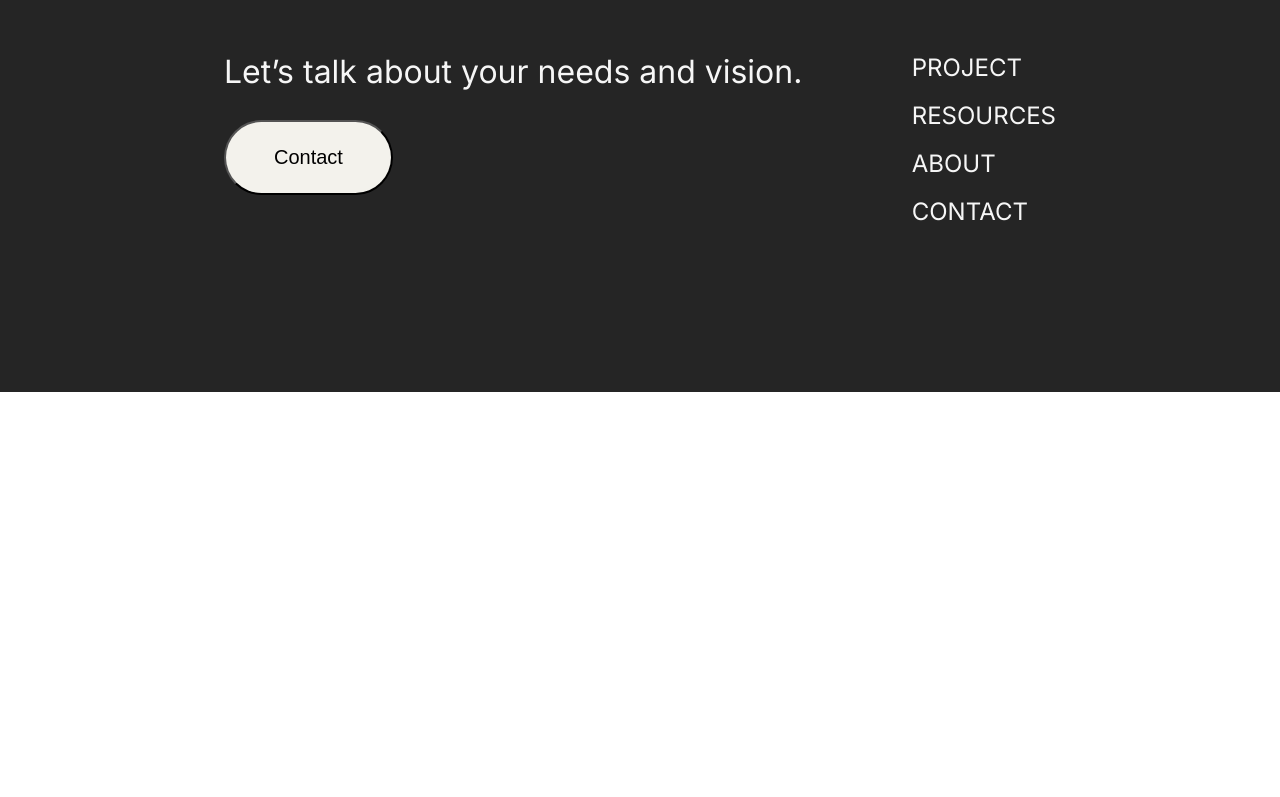
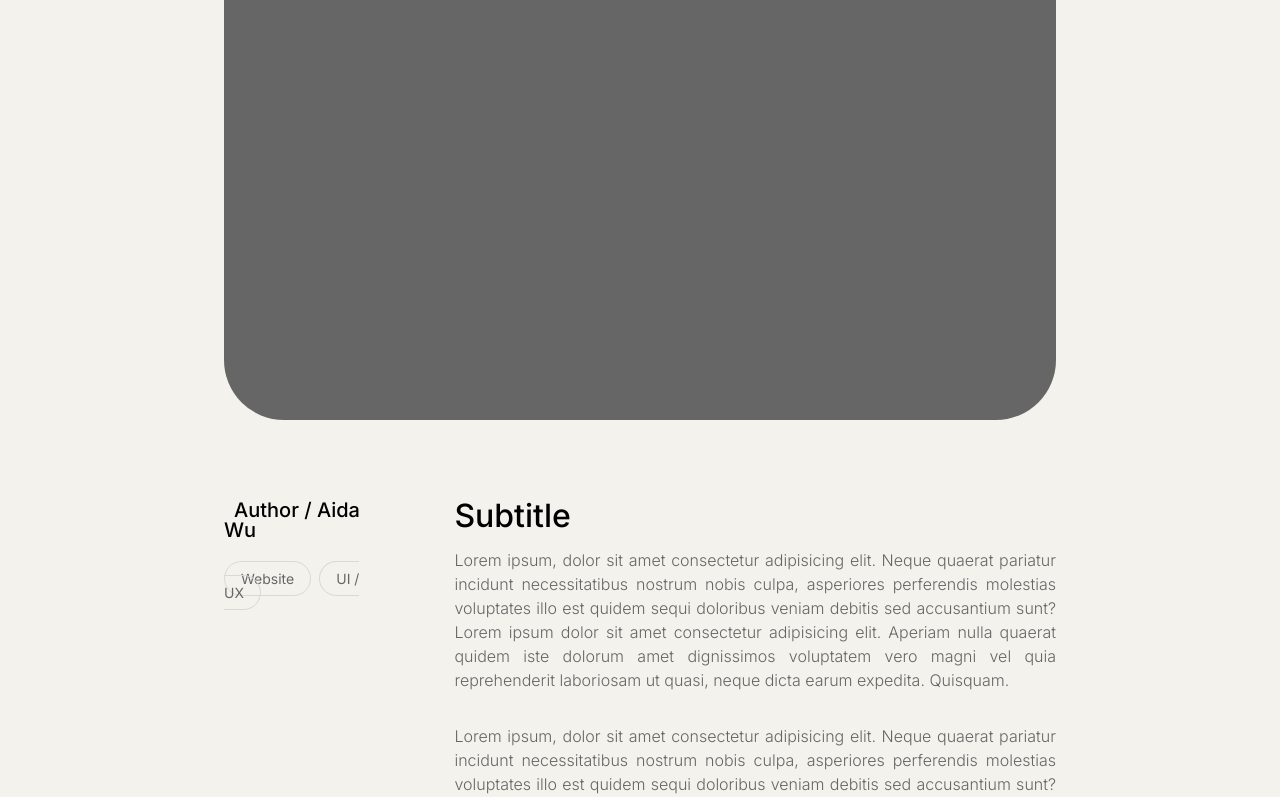
Before and after one commit to ada23410/portfolio, a Vue app: page /resources/1 in a window 1280 px wide. Shown: the part 522-1319 px from the top of the page. Before the commit the page ends 914 px from the top, so only its background shows below. Built offline with nearby package versions, Linux system fonts and the light colour scheme; a web font is replaced by a local one.

Commit message:
add ResourcesInfo page

```diff
--- a/src/view/ResourcesInfo.vue
+++ b/src/view/ResourcesInfo.vue
@@ -8,7 +8,32 @@
         </div>
         <div class="article-body">
             <div class="img"></div>
-            <div class="author">
+            <div class="content">
+                <div class="author">
+                    <div class="name">
+                        <span>&ensp;Author / </span>
+                        <span>Aida Wu</span>
+                    </div>
+                    <div class="tag">
+                        <span>Website</span>
+                        <span>UI / UX</span>
+                    </div>
+                </div>
+                <div class="contents">
+                    <div class="subtitle">Subtitle</div>
+                    <p class="paragraph">Lorem ipsum, dolor sit amet consectetur adipisicing elit. Neque quaerat pariatur incidunt necessitatibus nostrum nobis culpa, asperiores perferendis molestias voluptates illo est quidem sequi doloribus veniam debitis sed accusantium sunt?Lorem ipsum dolor sit amet consectetur adipisicing elit. Aperiam nulla quaerat quidem iste dolorum amet dignissimos voluptatem vero magni vel quia reprehenderit laboriosam ut quasi, neque dicta earum expedita. Quisquam.</p>
+                    <p class="paragraph">Lorem ipsum, dolor sit amet consectetur adipisicing elit. Neque quaerat pariatur incidunt necessitatibus nostrum nobis culpa, asperiores perferendis molestias voluptates illo est quidem sequi doloribus veniam debitis sed accusantium sunt?Lorem ipsum dolor sit amet consectetur adipisicing elit. Aperiam nulla quaerat quidem iste dolorum amet dignissimos voluptatem vero magni vel quia reprehenderit laboriosam ut quasi, neque dicta earum expedita. Quisquam.</p>
+                    <p class="paragraph">Lorem ipsum, dolor sit amet consectetur adipisicing elit. Neque quaerat pariatur incidunt necessitatibus nostrum nobis culpa, asperiores perferendis molestias voluptates illo est quidem sequi doloribus veniam debitis sed accusantium sunt?Lorem ipsum dolor sit amet consectetur adipisicing elit. Aperiam nulla quaerat quidem iste dolorum amet dignissimos voluptatem vero magni vel quia reprehenderit laboriosam ut quasi, neque dicta earum expedita. Quisquam.</p>
+                    <div class="subtitle">Subtitle</div>
+                    <p class="paragraph">Lorem ipsum, dolor sit amet consectetur adipisicing elit. Neque quaerat pariatur incidunt necessitatibus nostrum nobis culpa, asperiores perferendis molestias voluptates illo est quidem sequi doloribus veniam debitis sed accusantium sunt?Lorem ipsum dolor sit amet consectetur adipisicing elit. Aperiam nulla quaerat quidem iste dolorum amet dignissimos voluptatem vero magni vel quia reprehenderit laboriosam ut quasi, neque dicta earum expedita. Quisquam.</p>
+                    <p class="paragraph">Lorem ipsum, dolor sit amet consectetur adipisicing elit. Neque quaerat pariatur incidunt necessitatibus nostrum nobis culpa, asperiores perferendis molestias voluptates illo est quidem sequi doloribus veniam debitis sed accusantium sunt?Lorem ipsum dolor sit amet consectetur adipisicing elit. Aperiam nulla quaerat quidem iste dolorum amet dignissimos voluptatem vero magni vel quia reprehenderit laboriosam ut quasi, neque dicta earum expedita. Quisquam.</p>
+                    <p class="paragraph">Lorem ipsum, dolor sit amet consectetur adipisicing elit. Neque quaerat pariatur incidunt necessitatibus nostrum nobis culpa, asperiores perferendis molestias voluptates illo est quidem sequi doloribus veniam debitis sed accusantium sunt?Lorem ipsum dolor sit amet consectetur adipisicing elit. Aperiam nulla quaerat quidem iste dolorum amet dignissimos voluptatem vero magni vel quia reprehenderit laboriosam ut quasi, neque dicta earum expedita. Quisquam.</p>
+                    <div class="subtitle">Subtitle</div>
+                    <p class="paragraph">Lorem ipsum, dolor sit amet consectetur adipisicing elit. Neque quaerat pariatur incidunt necessitatibus nostrum nobis culpa, asperiores perferendis molestias voluptates illo est quidem sequi doloribus veniam debitis sed accusantium sunt?Lorem ipsum dolor sit amet consectetur adipisicing elit. Aperiam nulla quaerat quidem iste dolorum amet dignissimos voluptatem vero magni vel quia reprehenderit laboriosam ut quasi, neque dicta earum expedita. Quisquam.</p>
+                    <p class="paragraph">Lorem ipsum, dolor sit amet consectetur adipisicing elit. Neque quaerat pariatur incidunt necessitatibus nostrum nobis culpa, asperiores perferendis molestias voluptates illo est quidem sequi doloribus veniam debitis sed accusantium sunt?Lorem ipsum dolor sit amet consectetur adipisicing elit. Aperiam nulla quaerat quidem iste dolorum amet dignissimos voluptatem vero magni vel quia reprehenderit laboriosam ut quasi, neque dicta earum expedita. Quisquam.</p>
+                    <p class="paragraph">Lorem ipsum, dolor sit amet consectetur adipisicing elit. Neque quaerat pariatur incidunt necessitatibus nostrum nobis culpa, asperiores perferendis molestias voluptates illo est quidem sequi doloribus veniam debitis sed accusantium sunt?Lorem ipsum dolor sit amet consectetur adipisicing elit. Aperiam nulla quaerat quidem iste dolorum amet dignissimos voluptatem vero magni vel quia reprehenderit laboriosam ut quasi, neque dicta earum expedita. Quisquam.</p>
+                    <div class="img"></div>
+                </div>
             </div>
         </div>
     </div>
@@ -48,5 +73,64 @@ console.log('Card items =>', items)
             }
         }
     }
+    .article-body {
+        .img {
+            margin: 5rem 0;
+            width: 100%;
+            max-height: 540px;
+            aspect-ratio: 1 / 1;
+            border-radius: 60px;
+            background-color:  $color-text-light;
+        }
+        .content {
+            display: flex;
+            justify-content: space-between;
+            align-items: flex-start;
+            gap: 5rem;
+            .author {
+                flex: 1;
+                .name {
+                    font-size: $font-size-lg;
+                    font-weight: 500;
+                }
+                .tag {
+                    margin-top: 2rem;
+                    font-size: $font-size-sm;
+                    font-weight: 400;
+                    color: $color-text-light;
+                    span {
+                        padding: .5rem 1rem;
+                        border: .5px solid $color-border;
+                        border-radius: 50px;
+                        margin-right: .5rem;
+                    }
+                }
+            }
+            .contents {
+                flex: 4;
+                .subtitle {
+                    font-size: $font-size-xxl;
+                    font-weight: 500;
+                    margin-bottom: 1rem;
+                }
+                .paragraph {
+                    font-size: $font-size-base;
+                    font-weight: 300;
+                    color: $color-text-light;
+                    text-align: justify;
+                    line-height: 1.5rem;
+                    margin-bottom: 2rem;
+                }
+                .img {
+                    margin: 5rem 0;
+                    width: 100%;
+                    max-height: 540px;
+                    aspect-ratio: 1 / 1;
+                    border-radius: 60px;
+                    background-color:  $color-text-light;
+                }
+            }
+        }
+    }
 }
 </style>
```
